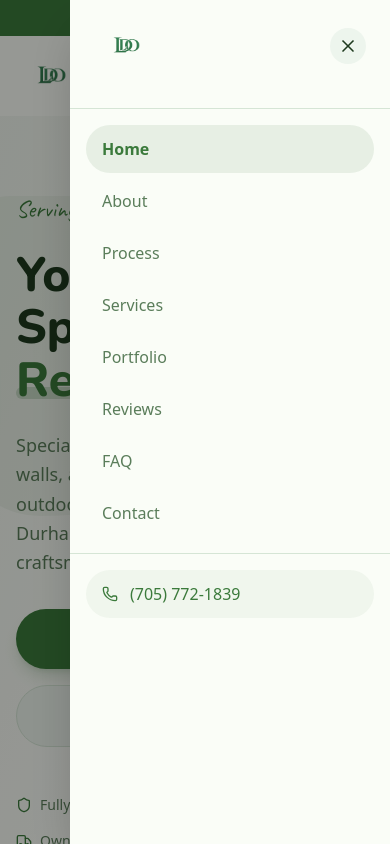
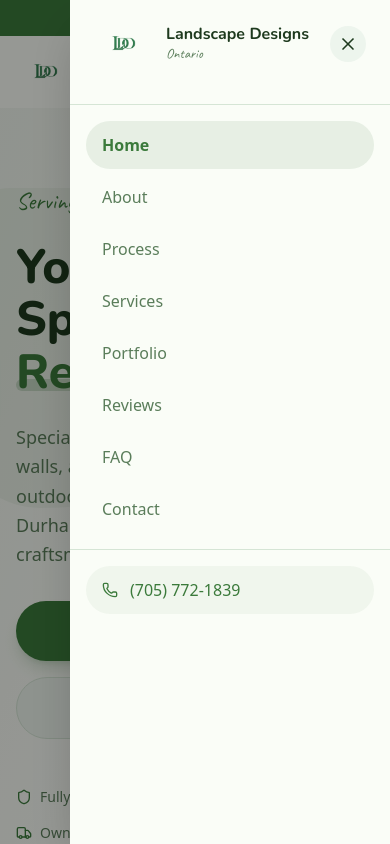
Before and after one commit to ryanthabot/abc-landscaping, a Next.js app: page / in a window 390 px wide. Both pictures are taken after a click on the button 356 px from the left and 76 px from the top of the page. Shown: the top 844 px of the page. Built offline with nearby package versions, Linux system fonts and the light colour scheme.

Commit message:
Restore logo + text name layout in header and mobile menu

```diff
--- a/components/Header.tsx
+++ b/components/Header.tsx
@@ -76,12 +76,18 @@ export default function Header() {
             <Image
               src="/images/logo.png"
               alt="Landscape Designs Ontario"
-              width={280}
-              height={62}
-              className="h-12 w-auto sm:h-16"
+              width={56}
+              height={56}
+              className="h-10 w-auto sm:h-11"
               priority
               suppressHydrationWarning
             />
+            <div className="flex items-baseline gap-1">
+              <span className="font-heading font-bold text-lg text-foreground leading-tight">
+                Landscape Designs
+              </span>
+              <span className="text-sm text-muted-foreground font-accent">Ontario</span>
+            </div>
           </motion.a>
 
           {/* Desktop Navigation */}
@@ -163,14 +169,20 @@ export default function Header() {
               {/* Mobile menu header */}
               <div className="p-6 border-b border-border">
                 <div className="flex items-center justify-between mb-4">
-                  <Image
-                    src="/images/logo.png"
-                    alt="Landscape Designs Ontario"
-                    width={220}
-                    height={48}
-                    className="h-11 w-auto"
-                    suppressHydrationWarning
-                  />
+                  <div className="flex items-center gap-3">
+                    <Image
+                      src="/images/logo.png"
+                      alt="Landscape Designs Ontario"
+                      width={40}
+                      height={40}
+                      className="h-10 w-auto"
+                      suppressHydrationWarning
+                    />
+                    <div className="flex flex-col leading-tight">
+                      <span className="font-heading font-bold text-foreground">Landscape Designs</span>
+                      <span className="text-sm text-muted-foreground font-accent">Ontario</span>
+                    </div>
+                  </div>
                   <button
                     className="w-9 h-9 rounded-full bg-muted flex items-center justify-center"
                     onClick={() => setIsMobileMenuOpen(false)}
```
